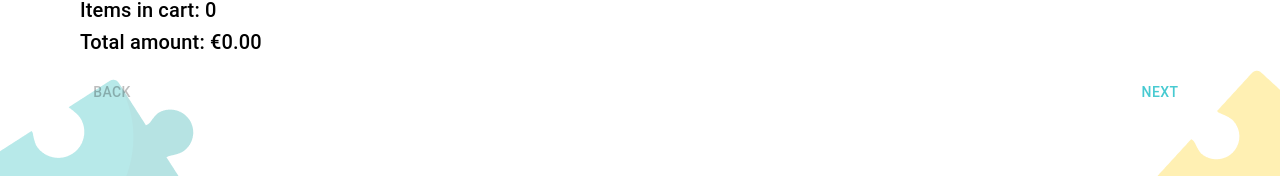
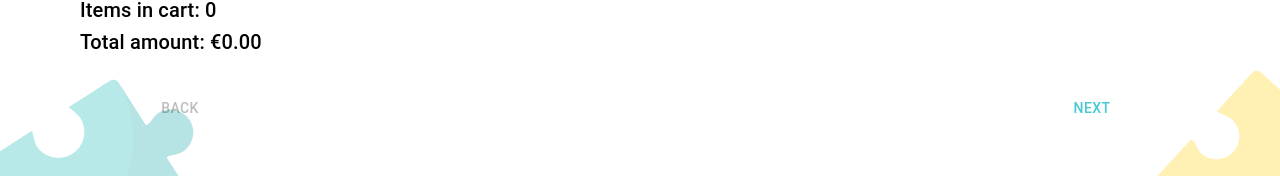
Before and after one commit to starshynova/BoardSwap, a React (Vite) app in the folder client/: page /order in a window 1280 px wide. Shown: the part 208-384 px from the top of the page. Built offline with nearby package versions, Linux system fonts and the light colour scheme; sample sign-in values are in the browser's storage.

Commit message:
style: fix button style in order

```diff
--- a/client/src/pages/Order/OrderStepper.jsx
+++ b/client/src/pages/Order/OrderStepper.jsx
@@ -221,14 +221,14 @@ export default function OrderStepper({ cart, toggleCartItem }) {
             <Button
               disabled={activeStep === 0}
               onClick={handleNavigation(activeStep - 1)}
-              sx={{ mr: 1 }}
+              sx={{ mr: 1, width: "200px", borderRadius: "10px", mt: 2 }}
             >
               Back
             </Button>
             <Box sx={{ flex: "1 1 auto" }} />
             <Button
               onClick={handleNavigation(activeStep + 1)}
-              sx={{ mr: 1 }}
+              sx={{ mr: 1, width: "200px", borderRadius: "10px", mt: 2 }}
               disabled={activeStep === 2}
             >
               Next
```
